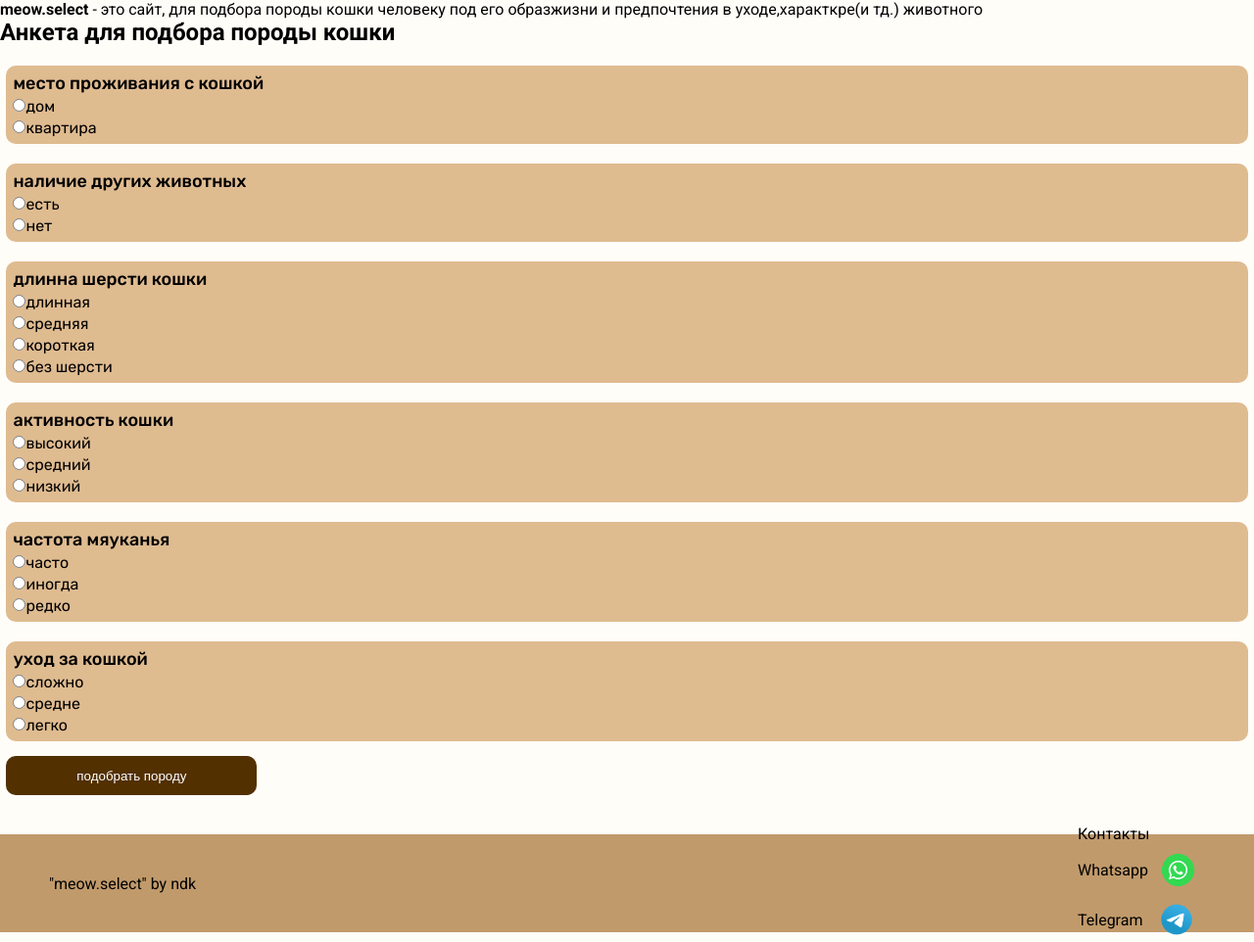
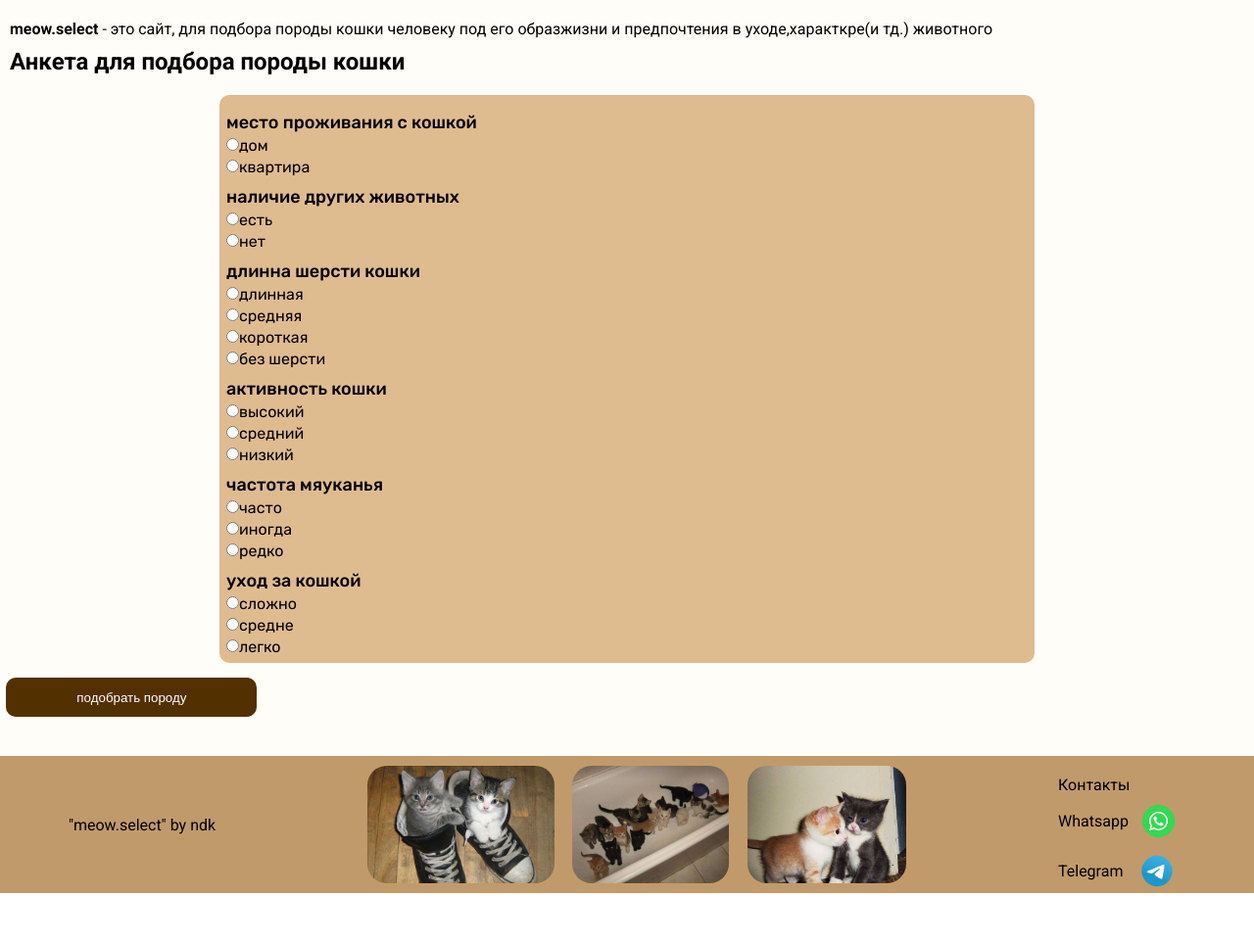
Before and after one commit to reynchik/project_nadya, a Flask app: page /about in a window 1280 px wide. Shown: the part 100-1062 px from the top of the page at 98% size. After the commit the page ends 1012 px from the top, so only its background shows below. Run offline with Flask 3, Linux system fonts and the light colour scheme.

Commit message:
commit
изменение дизайна(не доделан)

```diff
--- a/templates/index.html
+++ b/templates/index.html
@@ -3,11 +3,10 @@
 <head>
     <meta charset="UTF-8">
     <meta name="viewport" content="width=device-width, initial-scale=1.0">
-    <title>.</title>
+    <title>meow.select</title>
     <link rel="stylesheet" href="style.css">
 </head>
 <body>
-
         <header>
             <div class="header">
                 <div class="base">
@@ -104,6 +103,11 @@
         <div class="information">
             <p>"meow.select" by ndk</p>
         </div>
+        <div class="cats">
+            <img src="котики в кедах.jpg" alt="">
+            <img src="котики в ванной.jpg" alt="">
+            <img src="рыжий и серый котики.jpg" alt="">
+        </div>
         <div class="contact">
             <p>Контакты</p>
             <div class="whatsapp">
--- a/templates/style.css
+++ b/templates/style.css
@@ -33,7 +33,7 @@
     display: flex;
     justify-content: space-between;
     align-items: center;
-    padding: 50px;
+    padding: 70px;
 }
 
 .header{
@@ -60,8 +60,22 @@
 }
 
 
+/* .check{
+    width: 99%;
+    background-color: #DFBB90;
+    border-radius: 10px;
+    font-family: "Rubik", sans-serif;
+    margin: auto;
+    margin-top: 20px;
+    padding: 7px;
+} */
+
 .check{
-    width: 99%;
+    margin-top: 10px;
+}
+
+.form-check{
+    width: 65%;
     background-color: #DFBB90;
     border-radius: 10px;
     font-family: "Rubik", sans-serif;
@@ -145,3 +159,27 @@
     justify-content: space-between;
     align-items: center;
 }
+
+.contact{
+    height: 100px;
+}
+
+.cats img{
+    height: 120px;
+    border-radius: 20px;
+}
+
+.cats{
+    width: 550px;
+    display: flex;
+    justify-content: space-between;
+}
+
+.description{
+    margin-top: 20px;
+    margin-left: 10px;
+}
+h2{
+    margin-left: 10px;
+    margin-top: 10px;
+}
```
Also changed, not shown: templates/котики в ванной.jpg (added), templates/котики в кедах.jpg (added), templates/рыжий и серый котики.jpg (added).
